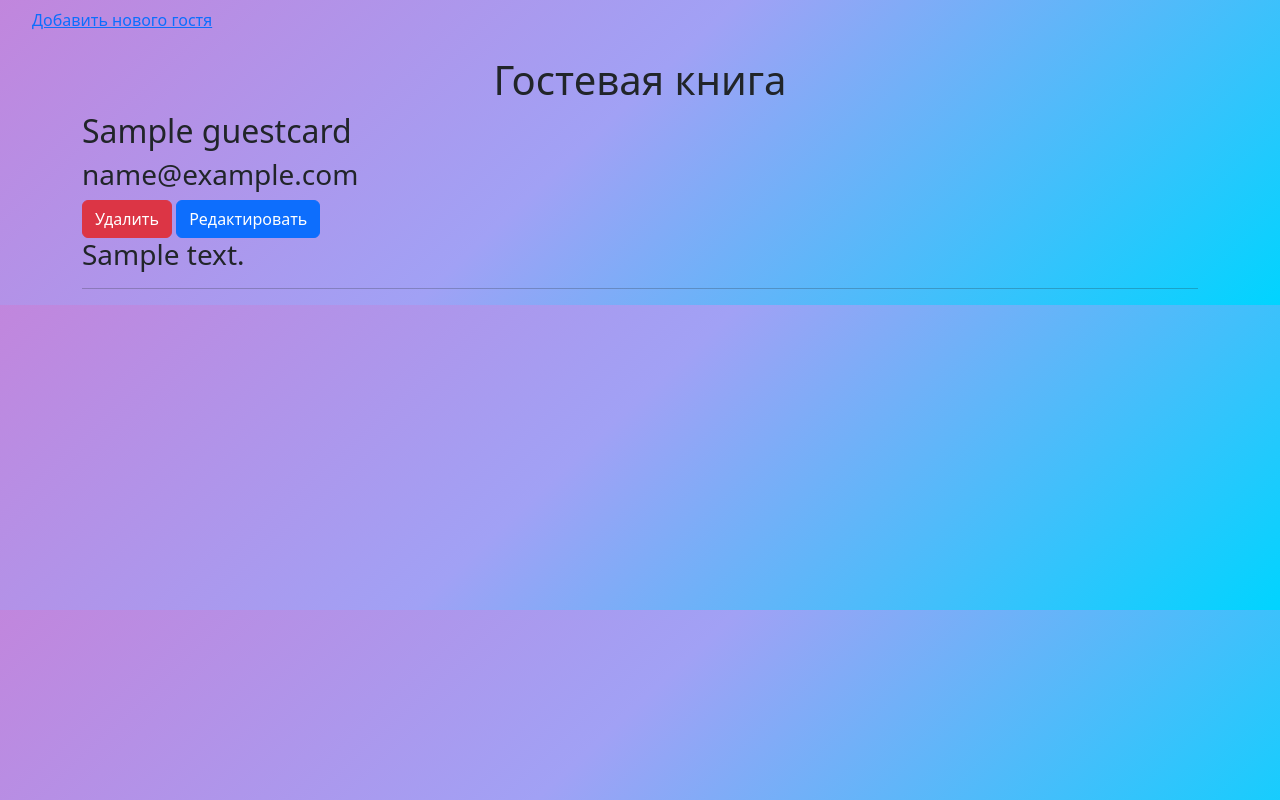
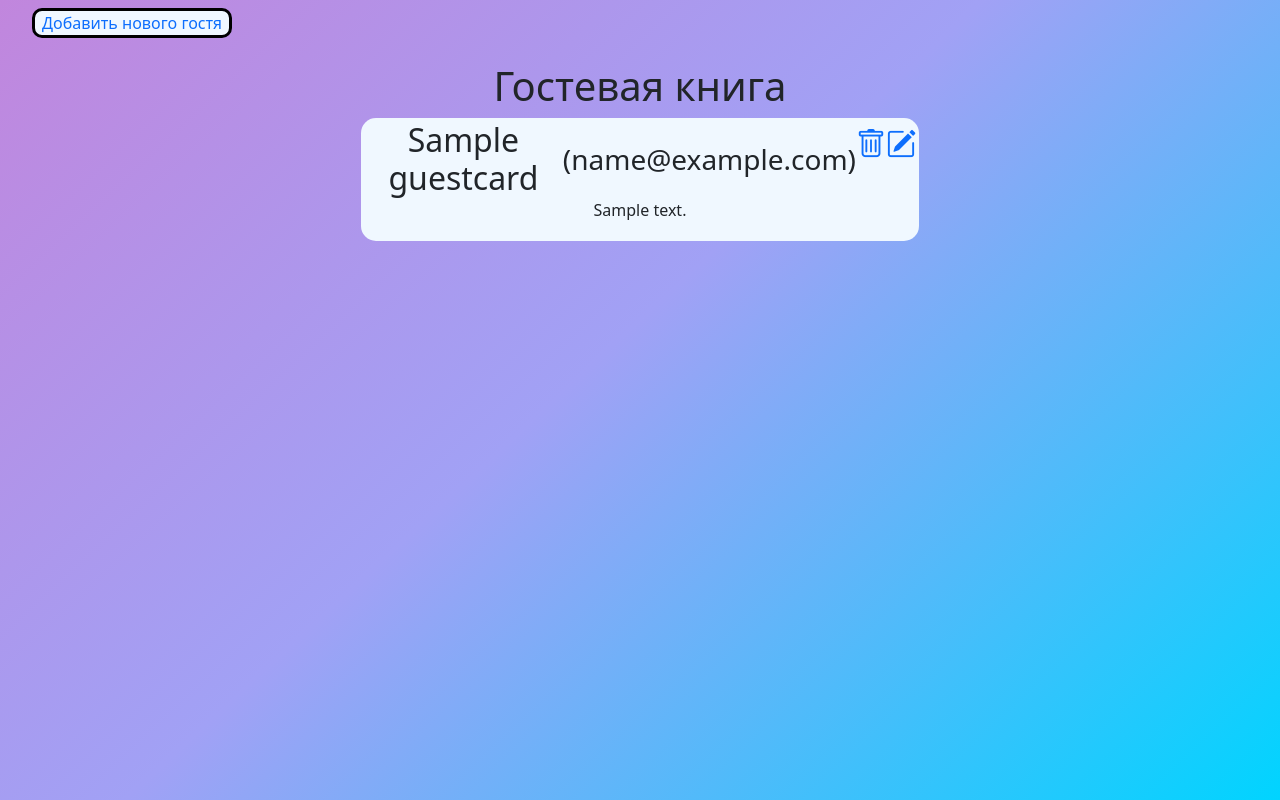
Before and after one commit to TalkingCoffeePot/yurmashev_radmir_final_test_7, a Django app: page / in a window 1280 px wide. Run offline with Django 4.2, Linux system fonts and the light colour scheme; tables that the repository leaves empty hold one stand-in row (values such as "Sample post").

Commit message:
Changes to be committed:
	renamed:    main_app/templates/add_task.html -> main_app/templates/add_card.html
	modified:   main_app/templates/base.html
    Добавлен линк на иконки бутстрапа

	renamed:    main_app/templates/delete_task.html -> main_app/templates/delete_card.html
	modified:   main_app/templates/main_page.html
    Добавлены иконки к кнопкам редактирования и удаления

	modified:   main_app/templates/partial/form.html
    Добавлен блок для кнопки submit

	modified:   main_app/views.py
    Добавлена сортировка карточек по дате создания;
    Добавлен фильтр для статуса blocked

```diff
--- a/source/main_app/static/css/main_style.css
+++ b/source/main_app/static/css/main_style.css
@@ -1,28 +1,42 @@
+html {
+    height: 100%;
+}
 body {
     margin: 0;
     background: rgb(193,134,221);
     background: linear-gradient(137deg, rgba(193,134,221,1) 0%, rgba(161,161,245,1) 46%, rgba(0,212,255,1) 100%);
 }
-ul {
-    list-style-type:  none;
-}
 h1 {
     text-align: center;
 }
-.task_container {
+.card_container {
     margin: 0;
     display: flex;
     flex-direction: column;
     align-items: center;
 }
-.task_box {
+.card_box {
     border: 3px solid transparent;
     border-radius: 15px;
     background-color: aliceblue;
     width: 50%;
     text-align: center;
 }
-.new_task_button {
+
+.box {
+    display: flex;
+    justify-content: space-between;
+}
+.box h2 {
+    margin: auto 3%
+}
+.box h3 {
+    margin: auto
+}
+.box a {
+    font-size: 30px;
+}
+.new_card_button {
     border: 3px solid black;
     border-radius: 10px;
     width: 200px;
@@ -31,15 +45,10 @@
     background-color: aliceblue;
 
 }
-.new_task_button a {
+.new_card_button a {
     text-decoration: none;
 }
 
 .list {
     list-style-type: none;
 }
-
-p a{
-   text-decoration: none;
-   text-transform: uppercase;
-}
--- a/source/main_app/templates/base.html
+++ b/source/main_app/templates/base.html
@@ -8,6 +8,7 @@
     <meta http-equiv="X-UA-Compatible" content="ie=edge">
     <title>{% block title %}Task manager{% endblock %}</title>
     <link rel="stylesheet" href="{% block style %}{% endblock %}">
+    <link rel="stylesheet" href="https://cdn.jsdelivr.net/npm/bootstrap-icons@1.11.2/font/bootstrap-icons.min.css">
     <link href="https://cdn.jsdelivr.net/npm/bootstrap@5.3.2/dist/css/bootstrap.min.css" rel="stylesheet" integrity="sha384-T3c6CoIi6uLrA9TneNEoa7RxnatzjcDSCmG1MXxSR1GAsXEV/Dwwykc2MPK8M2HN" crossorigin="anonymous">
 </head>
 
--- a/source/main_app/templates/delete_task.html
+++ b/source/main_app/templates/delete_card.html
@@ -5,13 +5,13 @@
 {% block style %}{% static 'css/detailed.css' %}{% endblock %}
 
 {% block content %}
-        <div class="task_box">
+        <div class="card_box">
             <form action="" method="post">
                 {% csrf_token %}
-                <h1>Вы уверены, что хотите удалить задачу?</h1>
+                <h1>Вы уверены, что хотите удалить карточку?</h1>
                 <div class="box">
                     <button type="submit" class="btn btn-primary">Да</button>
-                    <a href="{% url 'tasks' %}" class="btn btn-danger">Нет</a>
+                    <a href="{% url 'cards' %}" class="btn btn-danger">Нет</a>
                 </div>
 
             </form>
--- a/source/main_app/templates/main_page.html
+++ b/source/main_app/templates/main_page.html
@@ -15,13 +15,17 @@
         <div class="card_container">
             {% for card in cards %}
                 <div class="card_box">
-                    <h2>{{card.name}}</h2>
-                    <h3>{{card.mail}}</h3>
                     <div class="box">
-                        <a href="" class="btn btn-danger">Удалить</a>
-                        <a href="{% url 'update_card' card.pk %}" class="btn btn-primary">Редактировать</a>
+                        <div class="box">
+                            <h2>{{card.name}}</h2>
+                            <h3>({{card.mail}})</h3>
+                        </div>
+                        <div class="box">
+                            <a href="{% url 'delete_card' card.pk %}"><i class="bi bi-trash"></i></a>
+                            <a href="{% url 'update_card' card.pk %}"><i class="bi bi-pencil-square"></i></a>
+                        </div>
                     </div>
-                    <h3>{{card.description}}</h3>
+                    <p>{{card.description}}</p>
                 </div>
                 <hr>
             {% endfor %}
--- a/source/main_app/templates/partial/form.html
+++ b/source/main_app/templates/partial/form.html
@@ -5,4 +5,6 @@
     <p>{{ field }}</p>
 </div>
 {% endfor %}
-<p><input type="submit" value="{{ button_text }}"></p>
+<div class="box">
+    <input type="submit" value="{{ button_text }}">
+</div>
--- a/source/main_app/views.py
+++ b/source/main_app/views.py
@@ -7,7 +7,7 @@
 
 
 def main_list(request):
-    cards = GuestCard.objects.all()
+    cards = GuestCard.objects.exclude(card_status='blocked').order_by('-date_create')
     context = {
         'cards': cards
     }
@@ -20,7 +20,7 @@
         context = {
         'form': form
         }
-        return render(request, 'add_task.html', context)
+        return render(request, 'add_card.html', context)
     elif request.method == 'POST':
         form = GuestCardForm(data=request.POST)
         if form.is_valid():
@@ -58,10 +58,10 @@
             return render(request, 'update_card', context={'card': card,'form': form})
 
 
-def delete_task(request, pk):
-    task = GuestCard.objects.get(pk=pk)
+def delete_card(request, pk):
+    card = GuestCard.objects.get(pk=pk)
     if request.method == 'GET':
-        return render(request, 'delete_task.html', context={'task': task})
+        return render(request, 'delete_card.html', context={'card': card})
     elif request.method == 'POST':
-        task.delete()
-        return redirect('tasks')
+        card.delete()
+        return redirect('cards')
--- a/source/to_do_app/urls.py
+++ b/source/to_do_app/urls.py
@@ -16,12 +16,12 @@
 """
 from django.contrib import admin
 from django.urls import path
-from main_app.views import main_list, add_card, update_card
+from main_app.views import main_list, add_card, update_card, delete_card
 
 urlpatterns = [
     path('admin/', admin.site.urls),
     path('', main_list, name='cards'),
     path('cards/new/', add_card, name='new_card'),
     path('cards/<int:pk>/update', update_card, name='update_card'),
-    # path('tasks/<int:pk>/delete/', delete_task, name='delete_task'),
+    path('cards/<int:pk>/delete/', delete_card, name='delete_card'),
 ]
```
Also changed, not shown: source/main_app/static/css/add_style.css (+0 -13 lines), source/main_app/templates/add_card.html (renamed from source/main_app/templates/add_task.html).
